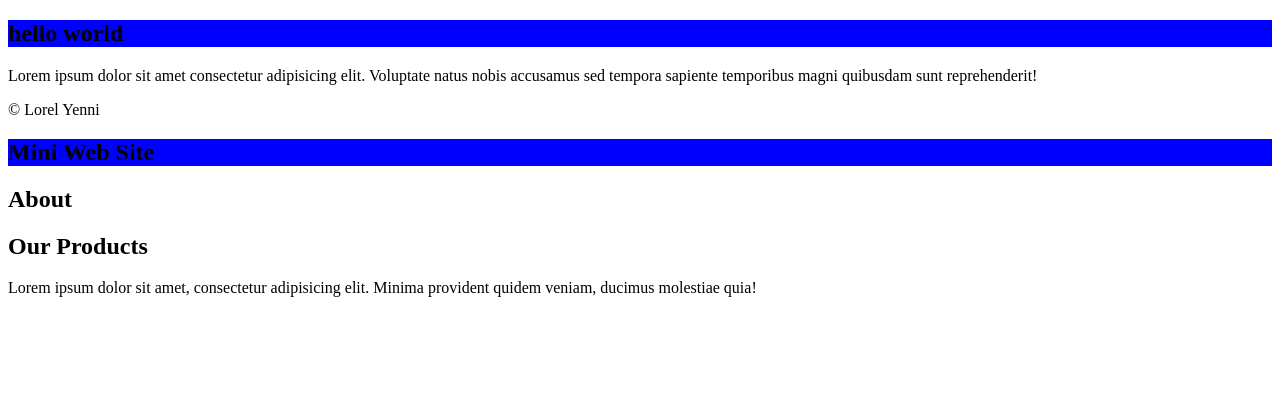
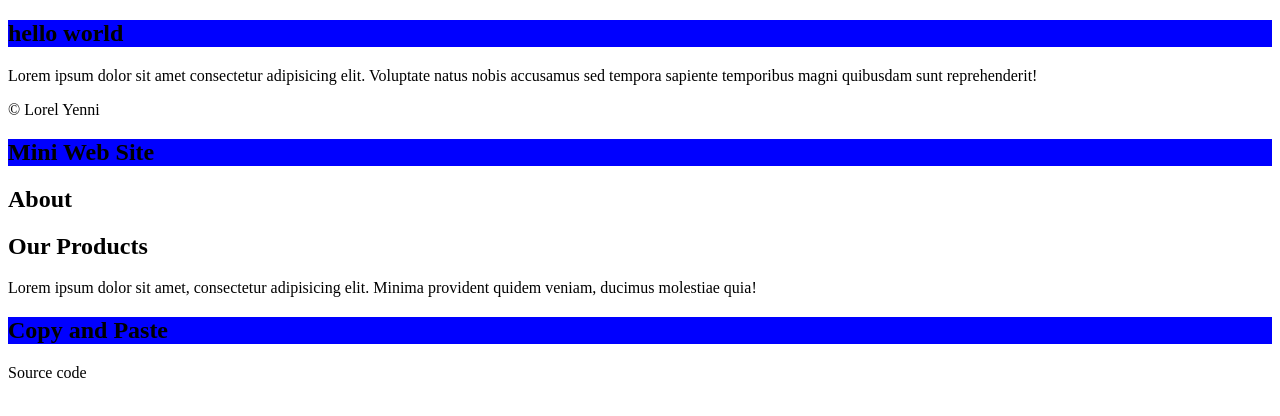
Before and after one commit to Abduhamidxayitov/OnlineShop, a plain HTML site: page index.html in a window 1280 px wide. Drawn offline with Linux system fonts and the light colour scheme.

Commit message:
Add files via upload

```diff
--- a/index.html
+++ b/index.html
@@ -18,10 +18,17 @@
    <main>
   <div class="container">
   <h2>Our Products</h2>
-  <p>Lorem ipsum dolor sit amet, consectetur adipisicing elit. Minima provident quidem veniam, ducimus molestiae quia!</p>
+  <p>Lorem ipsum dolor sit amet, consectetur adipisicing elit. Minima provident quidem veniam, ducimus molestiae quia! </p>
   </div>
    </main>
   </footer>
+  <div class="content">
+  <h1>Copy and Paste</h1>
+  <p>Source code</p>
+  </div>
+  </nav>
+ <nav>
+  <div class="contex"></div>
   </nav>
 </body>
 </html>
```
Also changed, not shown: main.css (line endings or trailing spaces).
